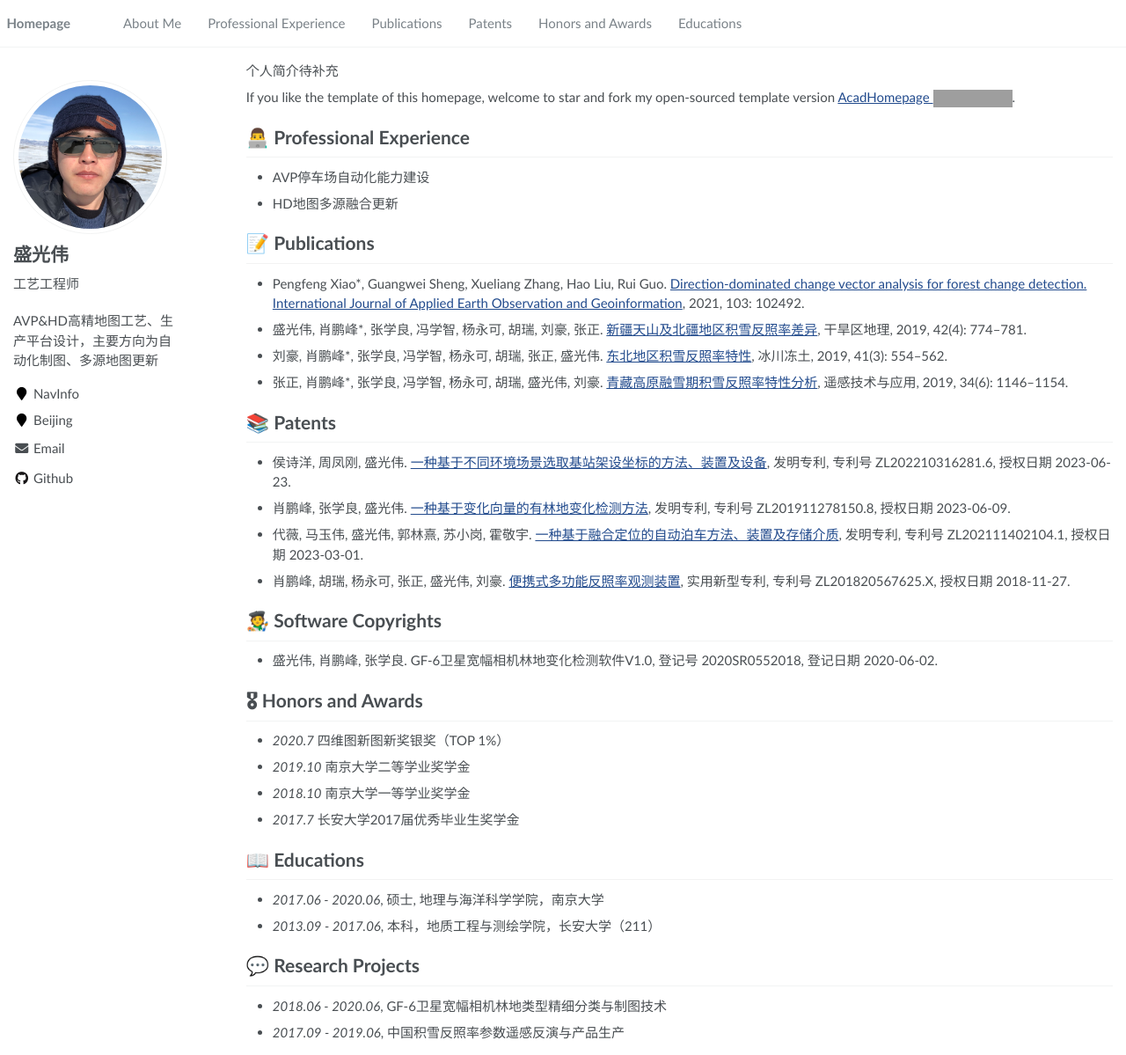
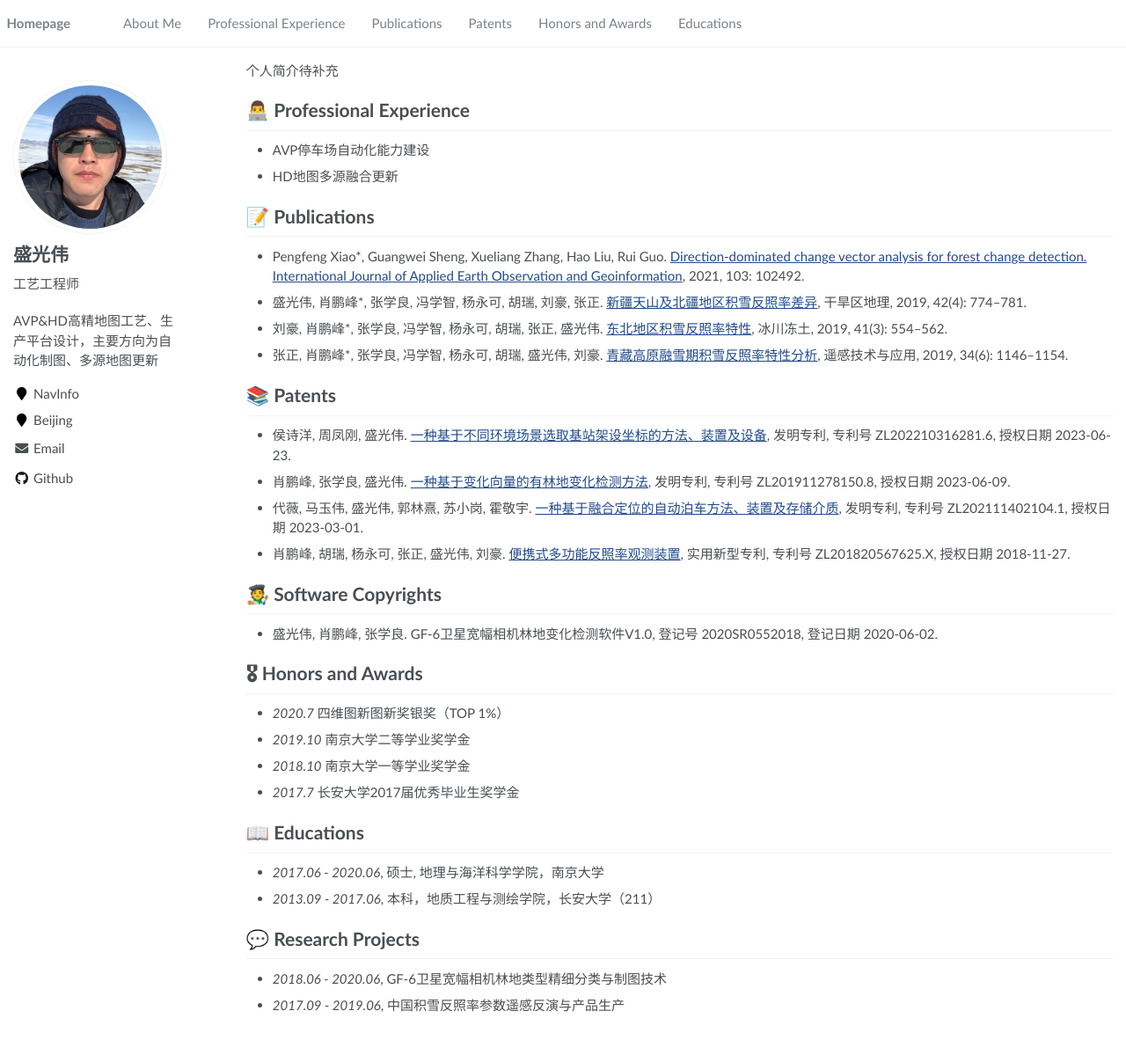
Before and after one commit to alphasheng/alphasheng.github.io, a Jekyll site: the page built from _pages/about.md, in a window 1280 px wide and 1199 px high. Shown: the whole window at 88% size. Built offline with Jekyll 4.4.1, drawn with Linux system fonts in a browser that asks for light colours; grey boxes are pictures that could not be loaded.

Commit message:
Update about.md

```diff
--- a/_pages/about.md
+++ b/_pages/about.md
@@ -11,8 +11,6 @@ redirect_from:
 <span class='anchor' id='about-me'></span>
 {% include_relative includes/intro.md %}
 
-If you like the template of this homepage, welcome to star and fork my open-sourced template version [AcadHomepage ![](https://img.shields.io/github/stars/RayeRen/acad-homepage.github.io?style=social)](https://github.com/RayeRen/acad-homepage.github.io).
-
 {% include_relative includes/news.md %}
 
 {% include_relative includes/pub.md %}
```
